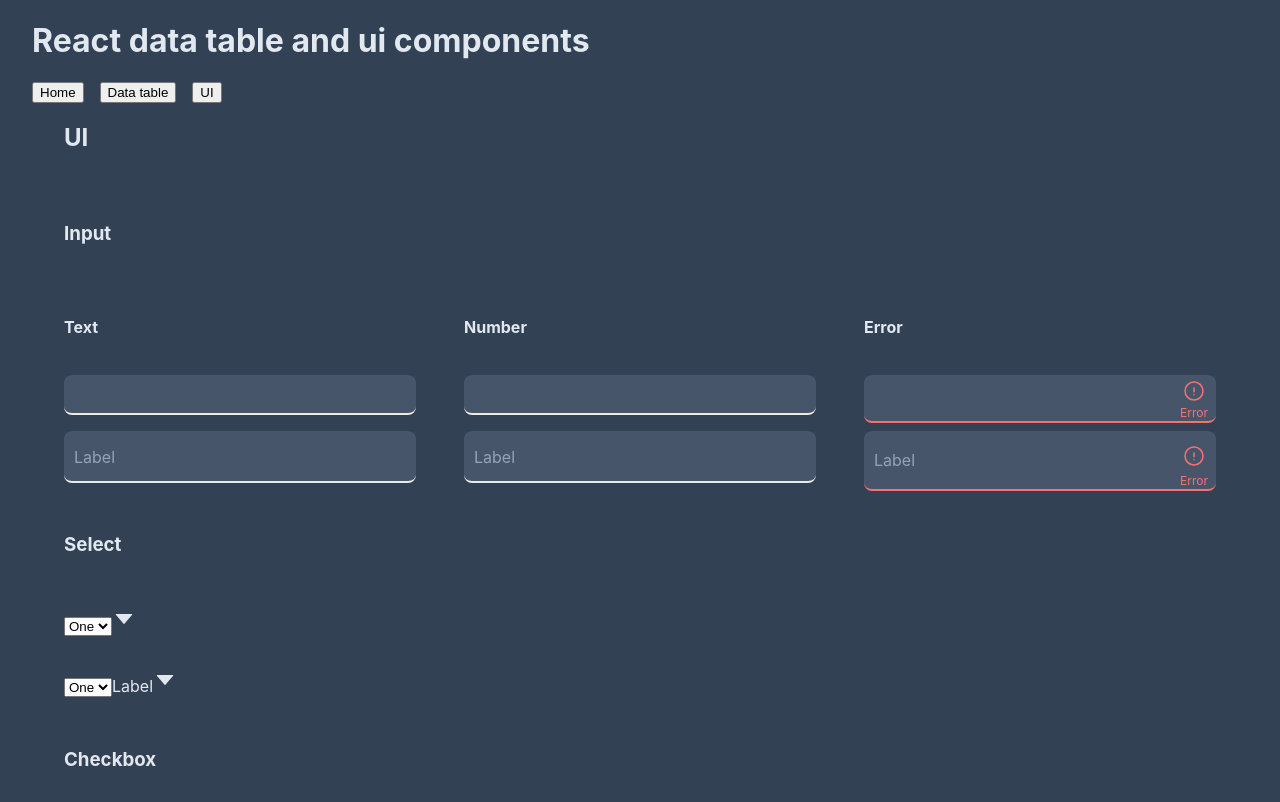
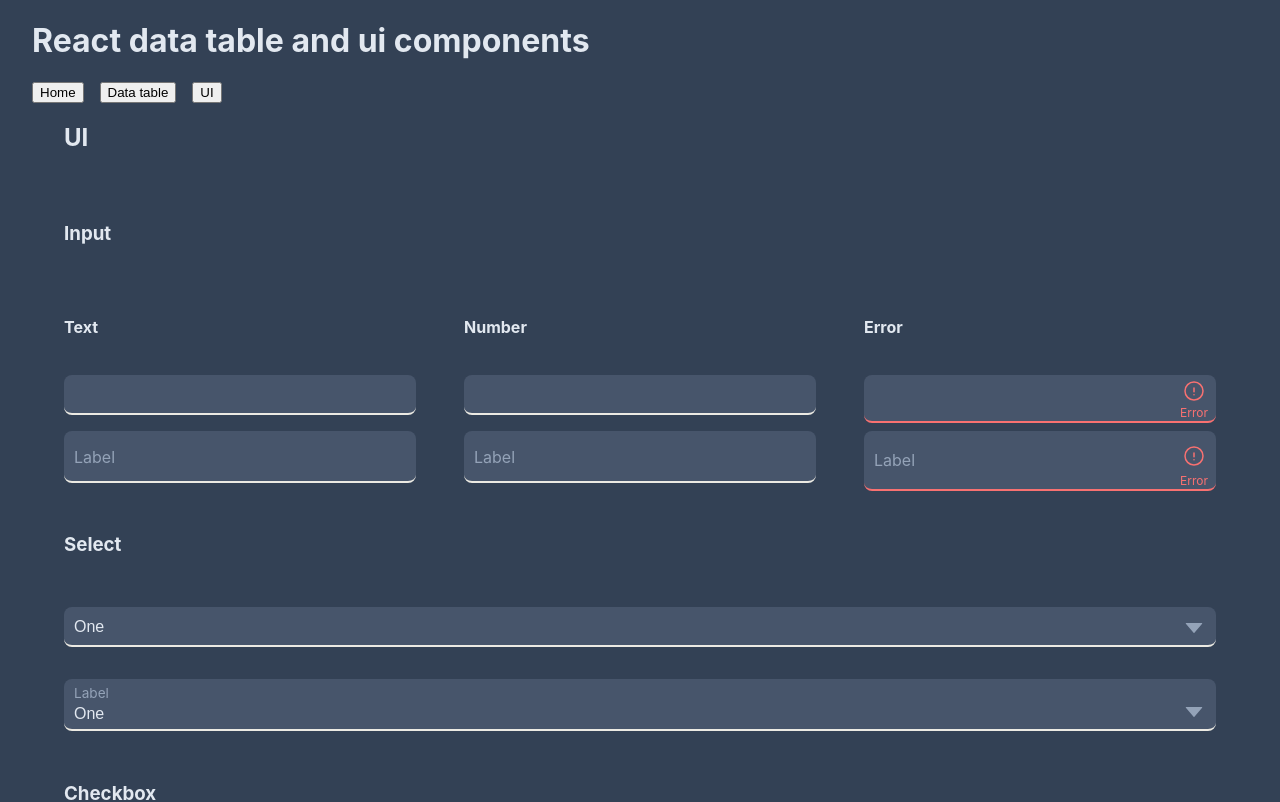
Before and after one commit to PaFonBu/react-data-table-and-ui-components-ts, a React (Vite) app: page /ui in a window 1280 px wide. Shown: the top 802 px of the page. Built offline with nearby package versions, Linux system fonts and the light colour scheme.

Commit message:
test project: CHANGE: navigation button size ADD: css background color variable npn package: REMOVE: styled component background color variable CHANGE: removed tailwind from select component

```diff
--- a/src/components/Layout.tsx
+++ b/src/components/Layout.tsx
@@ -9,9 +9,9 @@ export const Layout: React.FC = () => {
     <StyledContainer>
       <h1>React data table and ui components</h1>
       <StyledNavigation>
-        <Button onClick={() => navigate("/")}>Home</Button>
-        <Button onClick={() => navigate("/data-table")}>Data table</Button>
-        <Button onClick={() => navigate("/ui")}>UI</Button>
+        <Button size="lg" onClick={() => navigate("/")}>Home</Button>
+        <Button size="lg" onClick={() => navigate("/data-table")}>Data table</Button>
+        <Button size="lg" onClick={() => navigate("/ui")}>UI</Button>
       </StyledNavigation>
       <StyledContent>
         <Outlet />
--- a/src/index.css
+++ b/src/index.css
@@ -6,6 +6,7 @@
   -moz-osx-font-smoothing: grayscale;
 
   /* --text-color: red; */
+  --background-color: #47556b;
 }
 
 body {
--- a/src/npm-package/src/components/ui/Input.ui.tsx
+++ b/src/npm-package/src/components/ui/Input.ui.tsx
@@ -130,7 +130,6 @@ const StyledInput = styled.input`
   box-sizing: border-box;
   display: block;
   width: 100%;
-  --background-color: #47556b;
   background-color: var(--background-color, inherit);
   padding-top: 0.5rem;
   padding-inline-start: 0.625rem;
--- a/src/npm-package/src/components/ui/Select.ui.tsx
+++ b/src/npm-package/src/components/ui/Select.ui.tsx
@@ -1,4 +1,6 @@
+import styled from "styled-components";
 import { CaretDown } from "./icons/CaretDown.icon";
+import { colors } from "../../colors";
 
 export const Select: React.FC<SelectProps> = ({
   options,
@@ -6,69 +8,146 @@ export const Select: React.FC<SelectProps> = ({
   styles,
   ...props
 }) => (
-  <div
-    className={`
-      relative ${label ? "h-[52px]" : "h-10"} ${styles?.container ?? ""}`}
+  <StyledContainer
+    className={`${label ? "label " : ""} ${styles?.container ?? ""}`}
   >
-    <select
-      className={`
-          block
-          rounded-lg
-          ps-2.5 pe-10 pb-1.5 ${label ? "pt-5" : "pt-2"}
-          w-full
-          text-md text-slate-200 disabled:text-slate-300
-          bg-inherit
-          border-0 border-b-2 border-slate-200 focus:border-red-400
-          disabled:border-slate-400
-          appearance-none
-          focus:outline-none focus:ring-0
-          peer
-          ${styles?.select ?? ""}`}
+    <StyledSelect
+      className={`${label ? "label " : ""} ${styles?.select ?? ""}`}
       {...props}
     >
       {options.map((option, index) => (
-        <option
-          className={`
-            text-slate-200
-            bg-slate-700
-            ${styles?.option ?? ""}`}
+        <StyledOption
+          className={`${styles?.option ?? ""}`}
           key={index}
           value={option.value}
         >
           {option.label}
-        </option>
+        </StyledOption>
       ))}
-    </select>
+    </StyledSelect>
     {label && (
-      <label
-        className={`
-          absolute
-          text-md text-slate-400 peer-disabled:text-slate-500
-          scale-75
-          cursor-text
-          pt-1
-          z-10 origin-[0] start-2.5 top-[27%]
-          -translate-y-4
-          pointer-events-none
-          select-none
-          font-bold
-          ${styles?.label ?? ""}`}
-      >
-        {label}
-      </label>
+      <StyledLabel className={`${styles?.label ?? ""}`}>{label}</StyledLabel>
     )}
-    <CaretDown
-      className={`
-        absolute
-        !fill-slate-400 peer-disabled:!fill-slate-500
-        cursor-text
-        z-10 ${label ? "top-[21px]" : "top-[9px]"} end-2.5
-        pointer-events-none
-        peer-focus:!fill-red-400
-        select-none`}
-    />
-  </div>
+    <StyledIcon className={`${label ? "label " : ""}${styles?.icon ?? ""}`} />
+  </StyledContainer>
 );
+
+const StyledContainer = styled.div`
+  position: relative;
+  height: 2.5rem;
+  background-color: inherit;
+  &.label {
+    height: 3.25rem;
+  }
+`;
+
+const StyledLabel = styled.label`
+  box-sizing: border-box;
+  position: absolute;
+  color: var(--gray-color, ${colors.gray});
+  padding-top: 0;
+  font-size: 1rem;
+  line-height: 1.5rem;
+
+  z-index: 10;
+
+  transition-duration: 300ms;
+  transform: translate(0, 0) rotate(0) skewX(0) skewY(0) scaleX(1) scaleY(1);
+
+  top: 27% !important;
+
+  inset: 0px;
+  inset-inline-start: 0.625rem;
+  transform-origin: 0;
+
+  overflow: hidden;
+  text-overflow: ellipsis;
+  white-space: nowrap;
+
+  pointer-events: none;
+  cursor: text;
+
+  -webkit-user-select: none;
+  -moz-user-select: none;
+  user-select: none;
+`;
+
+const StyledIcon = styled(CaretDown)`
+  box-sizing: border-box;
+  position: absolute;
+  fill: var(--gray-color, ${colors.gray});
+  cursor: text;
+  pointer-events: none;
+  user-select: none;
+  z-index: 10;
+  top: 9px;
+  inset-inline-end: 0.625rem;
+  &.label {
+    top: 21px;
+  }
+`;
+
+const StyledOption = styled.option`
+  box-sizing: border-box;
+  color: var(--text-color, ${colors.text});
+  background-color: var(--background-color, inherit);
+`;
+
+const StyledSelect = styled.select`
+  box-sizing: border-box;
+  display: block;
+  width: 100%;
+  height: 100%;
+  background-color: var(--background-color, inherit);
+  padding-top: 0.5rem;
+  padding-inline-start: 0.625rem;
+  padding-inline-end: 0.625rem;
+  padding-bottom: 0.375rem;
+  border-radius: 0.5rem;
+  color: var(--text-color, ${colors.text});
+  font-size: 1rem;
+  line-height: 1.5rem;
+  border: 0px solid var(--text-color, ${colors.secondary});
+  border-bottom-width: 2px;
+  appearance: none;
+  &:focus {
+    outline: 2px solid transparent;
+    outline-offset: 2px;
+    box-shadow: 0 0 0 0 rgb(59 130 246 / 0.5);
+    border-color: var(--primary-color, ${colors.primary});
+  }
+  &:disabled {
+    color: var(--disabled-color, ${colors.disabled});
+    border-color: var(--disabled-color, ${colors.disabled});
+  }
+  &.label {
+    padding-top: 1.45rem;
+    padding-bottom: 0.175rem;
+  }
+  &:focus ~ ${StyledLabel} {
+    transform: translate(0, -1rem) rotate(0) skewX(0) skewY(0) scaleX(0.85)
+      scaleY(0.85);
+
+    padding-top: 0.2rem;
+    top: 27% !important;
+  }
+  &:focus ~ ${StyledIcon} {
+    fill: var(--primary-color, ${colors.primary});
+  }
+  &:disabled ~ ${StyledLabel} {
+    color: var(--disabled-color, ${colors.disabled});
+  }
+  &:disabled ~ ${StyledIcon} {
+    color: var(--disabled-color, ${colors.disabled});
+  }
+  &:not(:placeholder-shown) ~ ${StyledLabel} {
+    transform: translate(0, -1rem) rotate(0) skewX(0) skewY(0) scaleX(0.85)
+      scaleY(0.85);
+
+    padding-top: 0.2rem;
+    top: 27% !important;
+  }
+`;
 
 interface SelectProps
   extends React.DetailedHTMLProps<
@@ -82,5 +161,6 @@ interface SelectProps
     select?: string;
     label?: string;
     option?: string;
+    icon?: string;
   };
 }
```
